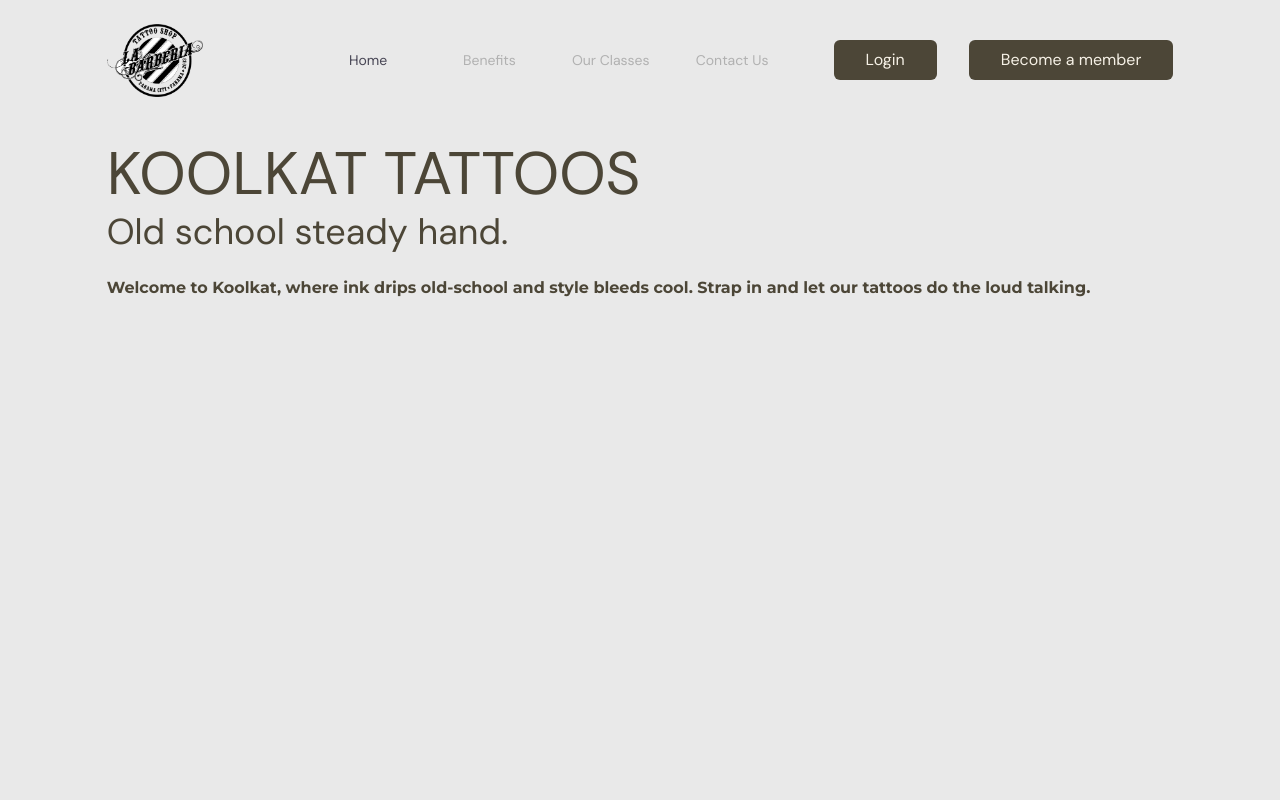
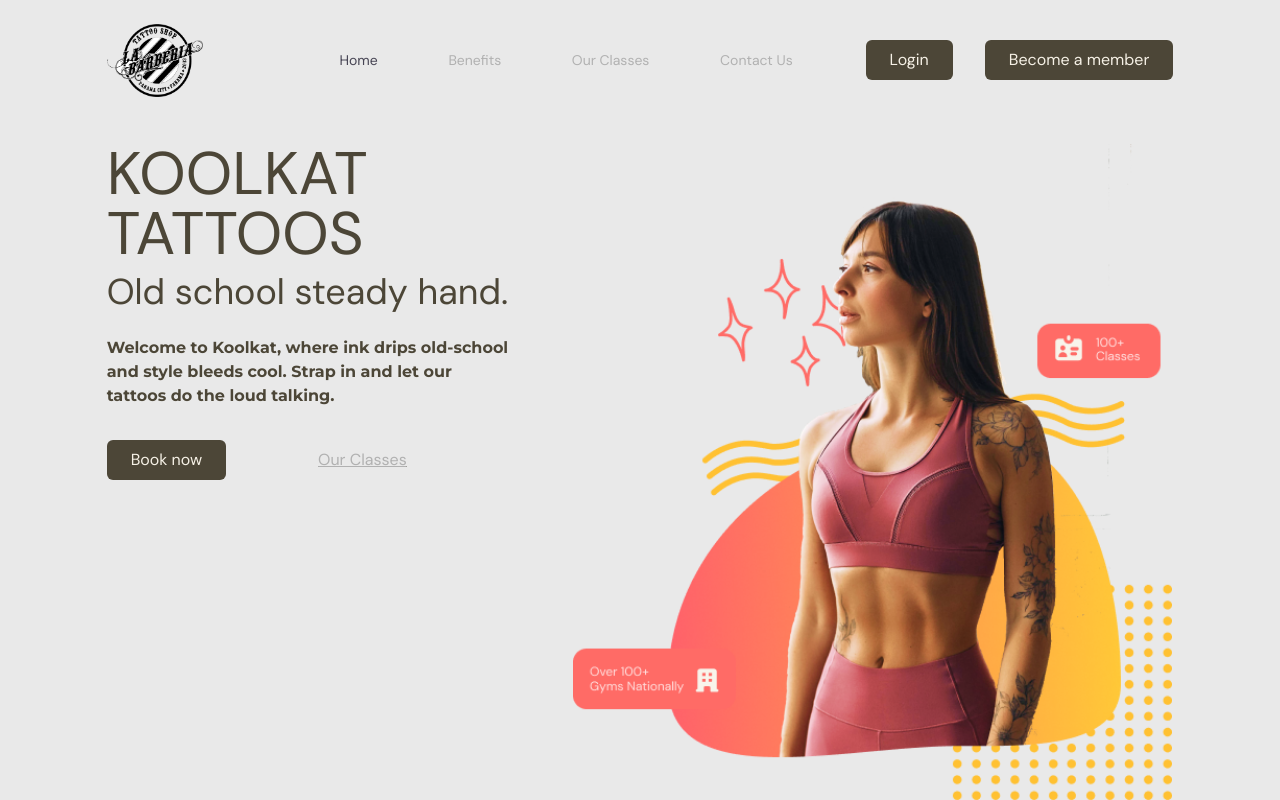
Before and after one commit to elon5000/tattoo-app, a React (Vite) app: page / in a window 1280 px wide. Built offline with nearby package versions, Linux system fonts and the light colour scheme.

Commit message:
homepage updates

```diff
--- a/src/App.tsx
+++ b/src/App.tsx
@@ -33,6 +33,9 @@ export default function App() {
       setSelectedPage={setSelectedPage}
       setIsMainNavOpen={setIsMainNavOpen}
     />
-    <Home setSelectedPage={setSelectedPage}/>
+    <Home
+    selectedPage={selectedPage}
+    setSelectedPage={setSelectedPage}
+    />
   </div>
 }
--- a/src/components/ActionButton/index.tsx
+++ b/src/components/ActionButton/index.tsx
@@ -11,7 +11,7 @@ type Props = {
     setSelectedPage: (value: SelectedPage) => void
 }
 
-const anchorLinkStyles = 'rounded-md cursor-pointer bg-primary-500 hover:bg-secondary-500 px-8 py-2 text-primary-100 text-center'
+const anchorLinkStyles = 'rounded-md cursor-pointer bg-primary-500 hover:bg-secondary-500 px-6 py-2 text-primary-100 text-center'
 
 
 export default function ActionButton({ value, children, setSelectedPage }: Props) {
--- a/src/components/Home/index.tsx
+++ b/src/components/Home/index.tsx
@@ -4,26 +4,38 @@ import useMediaQuery from '@/hooks/useMediaQuery'
 
 // * Components
 import ActionButton from '../ActionButton'
+import { Link } from '../MainNavBar/Link'
+
+// * Imgs
+import HomePageGraphic from '@/assets/HomePageGraphic.png'
 
 // * Types
 import { SelectedPage } from '@/shared/types.ts'
 
 type Props = {
+    selectedPage: SelectedPage
     setSelectedPage: (value: SelectedPage) => void
 }
 
-export default function Home({ setSelectedPage }: Props) {
+export default function Home({ setSelectedPage, selectedPage }: Props) {
 
     const isAboveMediumScreens = useMediaQuery('(min-width: 1060px)')
 
-    const sectionStyles = 'main-layout mx-auto gap-16 bg-gray- pt-36 pb-10 md:h-full md:pb-0'
+    const sectionStyles = `flex main-layout mx-auto gap-16 bg-gray- pt-36 pb-10 md:h-full md:pb-0 ${isAboveMediumScreens ? 'flex-row' : 'flex-col'}`
     return <section
-    className={sectionStyles}
-    id="home">
+        className={sectionStyles}
+        id="home">
         <div>
-            <h1 className="text-6xl mb-2 uppercase">KoolKat Tattoos</h1>
-            <h3 className="text-4xl mb-6">Old school steady hand.</h3>
-            <p className="font-montserrat">Welcome to Koolkat, where ink drips old-school and style bleeds cool. Strap in and let our tattoos do the loud talking.</p>
+            <h1 className="cursor-default text-6xl mb-2 uppercase">KoolKat Tattoos</h1>
+            <h3 className="cursor-default text-4xl mb-6">Old school steady hand.</h3>
+            <p className="cursor-default font-montserrat mb-8">Welcome to Koolkat, where ink drips old-school and style bleeds cool. Strap in and let our tattoos do the loud talking.</p>
+            <div className='flex w-full max-w-[300px] justify-between items-center'>
+                <ActionButton children="Book now" setSelectedPage={setSelectedPage} value={SelectedPage.Signup} />
+                <div className="underline">
+                    <Link pageName="our classes" setSelectedPage={setSelectedPage} selectedPage={selectedPage} />
+                </div>
+            </div>
         </div>
+        <img src={HomePageGraphic} alt="Homepage" />
     </section>
 }
--- a/src/components/MainHeader/index.tsx
+++ b/src/components/MainHeader/index.tsx
@@ -19,7 +19,7 @@ type Props = {
 
 export default function MainHeader({ isTopOfPage, selectedPage, isMainNavOpen, setSelectedPage, setIsMainNavOpen }: Props) {
 
-    const headerStyles = `fixed w-full top-0 z-30 ${isTopOfPage ? '' : 'bg-primary-300'}`
+    const headerStyles = `fixed w-full top-0 z-30 ${isTopOfPage ? '' : 'bg-secondary-400'}`
 
     return <header className={headerStyles}>
         <div className="main-layout flex-between gap-16 mx-auto py-6">
--- a/src/components/MainNavBar/Link.tsx
+++ b/src/components/MainNavBar/Link.tsx
@@ -13,7 +13,7 @@ export function Link({ pageName, selectedPage, setSelectedPage }: Props) {
 
     const pageRouteStr = pageName.replace(/ /g, "") as SelectedPage
     const fontStyle = (selectedPage === pageName) ? 'text-gray-500' : 'text-gray-100'
-    const linkStyles = `${fontStyle} w-full text-center py-2 transition duration-100 hover:text-primary-500 capitalize cursor-pointer`
+    const linkStyles = `${fontStyle} py-2 transition duration-100 hover:text-primary-500 capitalize cursor-pointer`
 
     return <AnchorLink
         href={'#' + pageRouteStr}
```
